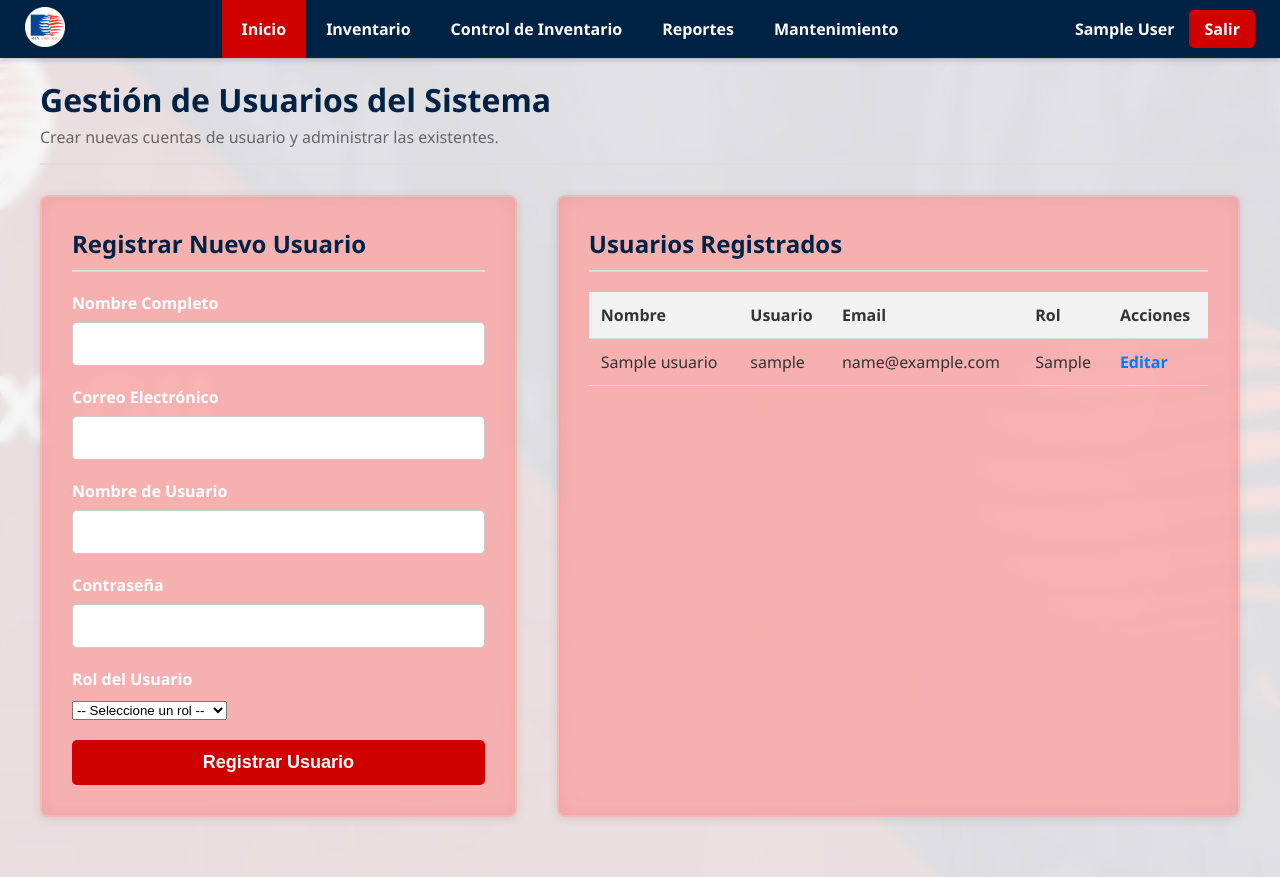
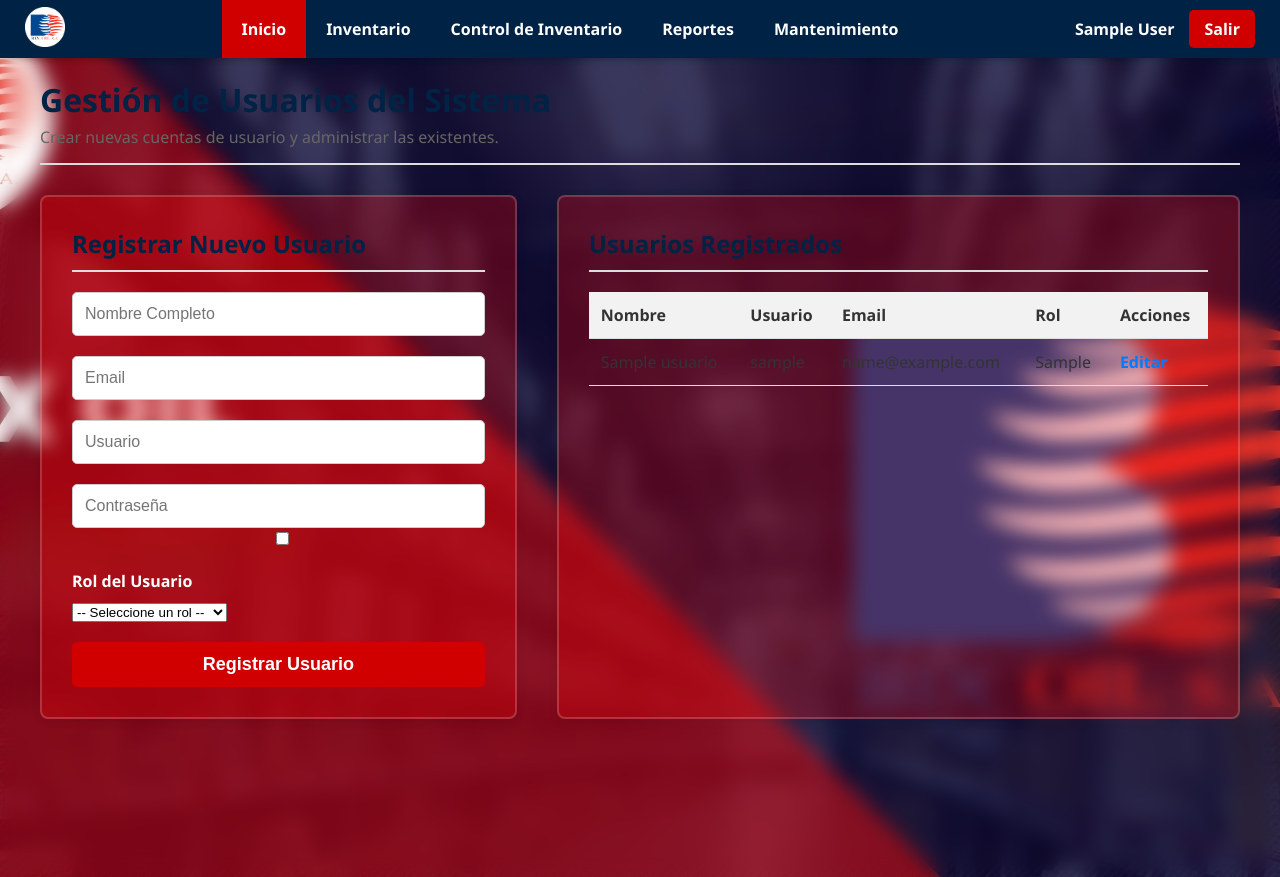
Before and after one commit to rogerrcarvajal/SWIBO, a PHP site: page /pages/gestion_usuarios.php in a window 1280 px wide. Run offline with PHP 8.4, Linux system fonts and the light colour scheme; the visitor is signed in with stand-in values (Sample User, id 1); tables that the repository leaves empty or names only in its code hold one stand-in row (values such as "Sample post"); some libraries are stand-ins or nearby versions.

Commit message:
GESTION DE USUARIOS - Aactualizacion

```diff
--- a/pages/gestion_usuarios.php
+++ b/pages/gestion_usuarios.php
@@ -125,20 +125,17 @@
 
                 <form action="gestion_usuarios.php" method="POST">
                     <div class="input-group">
-                        <label for="nombre_completo">Nombre Completo</label>
-                        <input type="text" id="nombre_completo" name="nombre_completo" required>
+                        <input type="text" id="nombre_completo" name="nombre_completo" placeholder="Nombre Completo" required>
                     </div>
                     <div class="input-group">
-                        <label for="email">Correo Electrónico</label>
-                        <input type="email" id="email" name="email" required>
+                        <input type="email" id="email" name="email" placeholder="Email" required>
                     </div>
                     <div class="input-group">
-                        <label for="username">Nombre de Usuario</label>
-                        <input type="text" id="username" name="username" required>
+                        <input type="text" id="username" name="username" placeholder="Usuario" required>
                     </div>
                     <div class="input-group">
-                        <label for="password">Contraseña</label>
-                        <input type="password" id="password" name="password" required>
+                        <input type="password" name="password" placeholder="Contraseña" id="password" required>
+                        <input type="checkbox" id="show-password" onclick="password.type = this.checked ? 'text' : 'password'">
                     </div>
                     <div class="input-group">
                         <label for="rol">Rol del Usuario</label>
--- a/public/css/style.css
+++ b/public/css/style.css
@@ -102,8 +102,8 @@
     height: 100%;
     display: flex;
     flex-direction: column;
-    backdrop-filter: blur(5px);
-    background-color: rgba(245, 245, 245, 0.9);
+    backdrop-filter: blur(10px);
+
 }
 
 .main-content {
```
